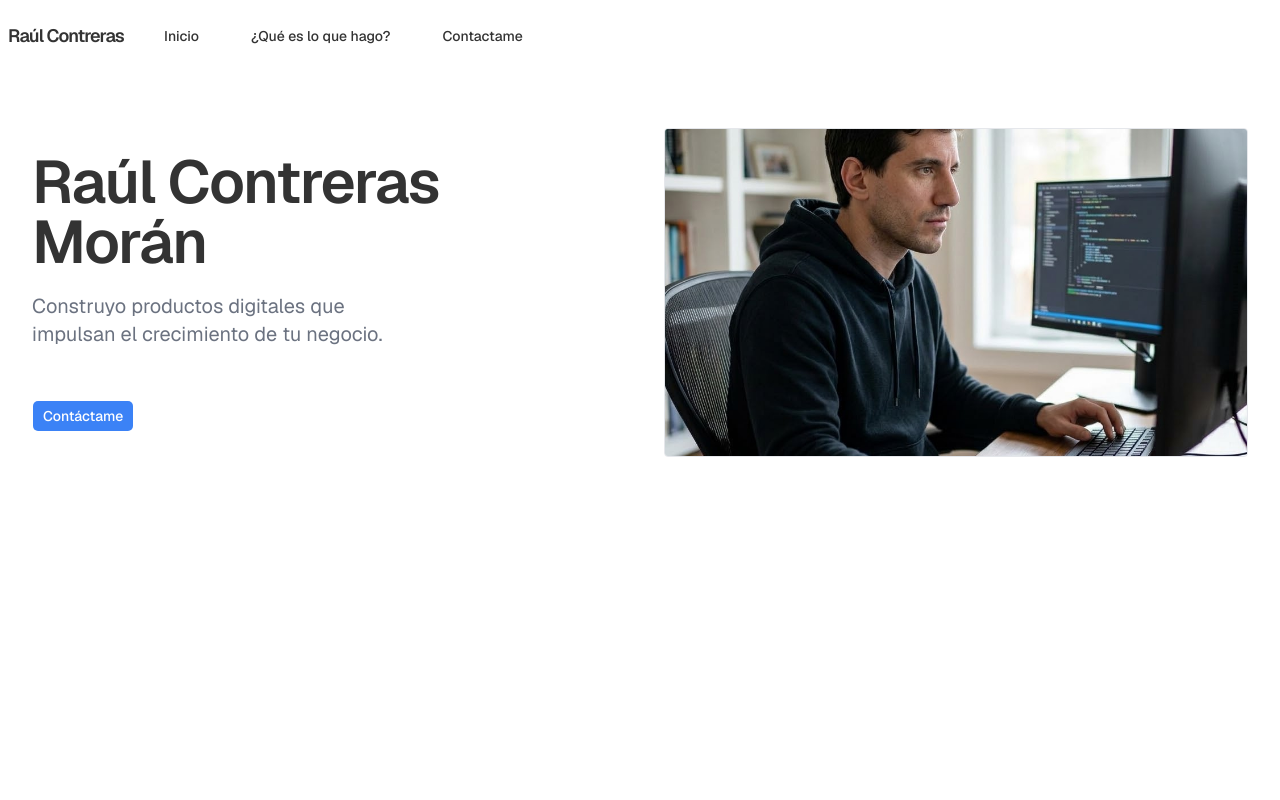
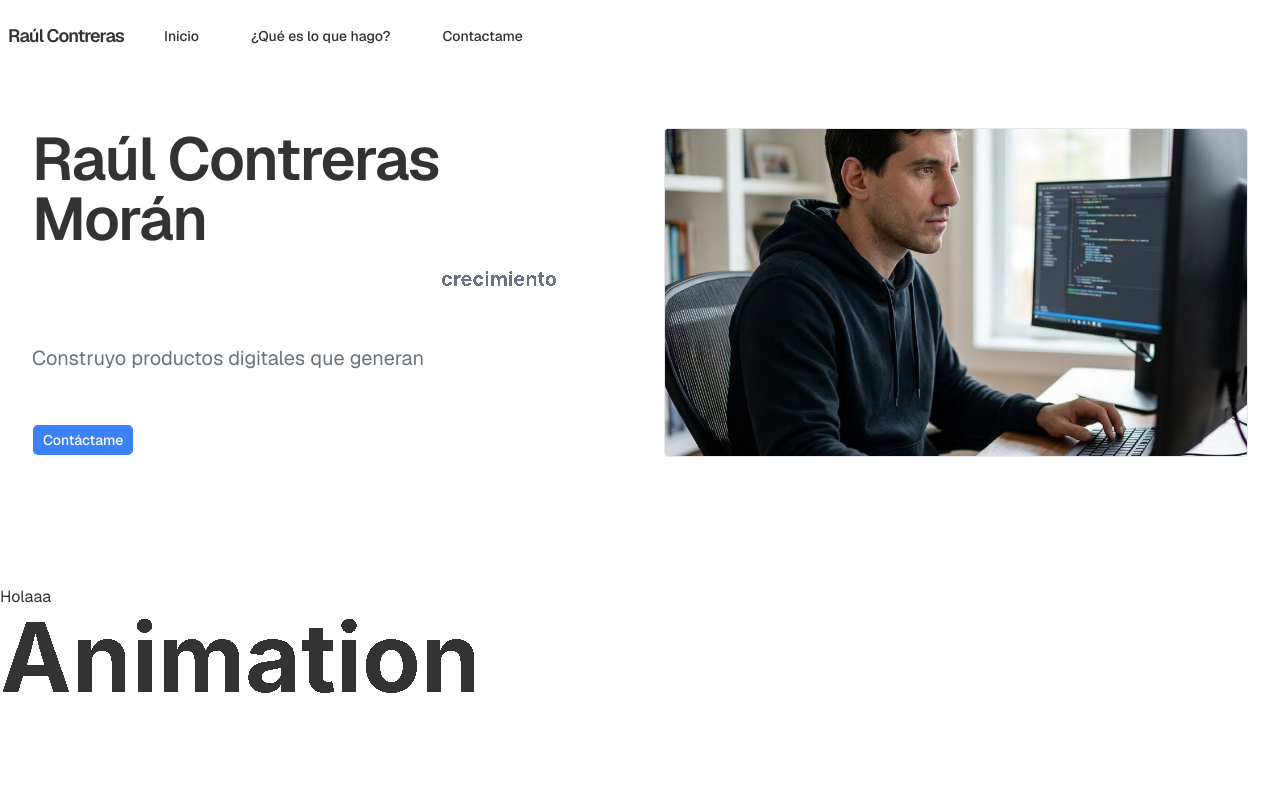
Before and after one commit to sarmancoder/sarmancoder.github.io, a Next.js app: page / in a window 1280 px wide. Shown: the top 800 px of the page. Built offline with nearby package versions, Linux system fonts and the light colour scheme.

Commit message:
Introduciendo el morphing text

```diff
--- a/src/app/page.tsx
+++ b/src/app/page.tsx
@@ -1,4 +1,5 @@
 import { ContactCTA } from "@/components/ContactCTA";
+import { MorphingTextDemo } from "@/components/DemoMorphingText";
 import DialogContactForm from "@/components/DialogContactForm";
 import { MyOtherHero } from "@/components/MyOtherHero";
 import NavBar from "@/components/Navbar";
@@ -12,6 +13,7 @@
       <MyOtherHero>
         <DialogContactForm />
       </MyOtherHero>
+      <MorphingTextDemo />
       {/* <MyHero /> */}
       <VSection heading="Tecnologías con las que he trabajado">
         <MarqueeSection />
--- /dev/null
+++ b/src/components/DemoMorphingText.tsx
@@ -0,0 +1,24 @@
+import { MorphingText } from "./ui/morphing-text"
+
+const texts = [
+  "Hello",
+  "Morphing",
+  "Text",
+  "Animation",
+  "React",
+  "Component",
+  "Smooth",
+  "Transition",
+  "Engaging",
+]
+
+export function MorphingTextDemo() {
+  return <div>
+    <div className="flex flex-row">
+
+    <p>Holaaa
+        <MorphingText texts={texts} />
+    </p>
+    </div>
+    </div>
+}
--- a/src/components/MyOtherHero.tsx
+++ b/src/components/MyOtherHero.tsx
@@ -5,6 +5,7 @@
 import { Badge } from "@/components/ui/badge";
 import { Button } from "@/components/ui/button";
 import { PropsWithChildren } from "react";
+import { MorphingText } from "./ui/morphing-text";
 
 interface Image {
   src: string;
@@ -36,7 +37,7 @@
 }
 
 // eslint-disable-next-line @typescript-eslint/no-empty-object-type
-interface Hero1Props extends HeroBasicProps {}
+interface Hero1Props extends HeroBasicProps { }
 type Props = Partial<Hero1Props>;
 
 const defaultProps: Hero1Props = {
@@ -45,7 +46,7 @@
     announcement: "Check out our latest updates",
   },*/
   heading: "Raúl Contreras Morán",
-  description: "Construyo productos digitales que impulsan el crecimiento de tu negocio.",
+  description: "Construyo productos digitales que hacen crecer tu",
   buttons: {
     primary: {
       text: "Contáctame",
@@ -63,7 +64,7 @@
   },
 };
 
-export function MyOtherHero({children, ...props}: PropsWithChildren<Props>) {
+export function MyOtherHero({ children, ...props }: PropsWithChildren<Props>) {
   const { badge, heading, description, buttons, image, className } = {
     ...defaultProps,
     ...props,
@@ -83,9 +84,15 @@
             <h1 className="max-w-xl text-4xl font-semibold tracking-tight text-pretty md:text-5xl lg:max-w-3xl lg:text-6xl">
               {heading}
             </h1>
-            <p className="max-w-5xl text-balance text-muted-foreground lg:text-xl">
-              {description}
-            </p>
+            <div className="max-w-5xl text-muted-foreground lg:text-xl">
+  <span>Construyo productos digitales que generan </span>
+  <span className="inline-flex min-w-[140px]">
+    <MorphingText
+      texts={["impacto", "valor", "resultados", "crecimiento"]}
+      className="text-muted-foreground lg:text-xl"
+    />
+  </span>
+</div>
             <div className="flex w-full flex-col justify-center gap-2 sm:flex-row lg:justify-start">
               {children}
             </div>
--- /dev/null
+++ b/src/components/ui/morphing-text.tsx
@@ -0,0 +1,149 @@
+"use client"
+
+import { useCallback, useEffect, useRef } from "react"
+
+import { cn } from "@/lib/utils"
+
+const morphTime = 1.5
+const cooldownTime = 0.5
+
+const useMorphingText = (texts: string[]) => {
+  const textIndexRef = useRef(0)
+  const morphRef = useRef(0)
+  const cooldownRef = useRef(0)
+  const timeRef = useRef(new Date())
+
+  const text1Ref = useRef<HTMLSpanElement>(null)
+  const text2Ref = useRef<HTMLSpanElement>(null)
+
+  const setStyles = useCallback(
+    (fraction: number) => {
+      const [current1, current2] = [text1Ref.current, text2Ref.current]
+      if (!current1 || !current2) return
+
+      current2.style.filter = `blur(${Math.min(8 / fraction - 8, 100)}px)`
+      current2.style.opacity = `${Math.pow(fraction, 0.4) * 100}%`
+
+      const invertedFraction = 1 - fraction
+      current1.style.filter = `blur(${Math.min(
+        8 / invertedFraction - 8,
+        100
+      )}px)`
+      current1.style.opacity = `${Math.pow(invertedFraction, 0.4) * 100}%`
+
+      current1.textContent = texts[textIndexRef.current % texts.length]
+      current2.textContent = texts[(textIndexRef.current + 1) % texts.length]
+    },
+    [texts]
+  )
+
+  const doMorph = useCallback(() => {
+    morphRef.current -= cooldownRef.current
+    cooldownRef.current = 0
+
+    let fraction = morphRef.current / morphTime
+
+    if (fraction > 1) {
+      cooldownRef.current = cooldownTime
+      fraction = 1
+    }
+
+    setStyles(fraction)
+
+    if (fraction === 1) {
+      textIndexRef.current++
+    }
+  }, [setStyles])
+
+  const doCooldown = useCallback(() => {
+    morphRef.current = 0
+    const [current1, current2] = [text1Ref.current, text2Ref.current]
+    if (current1 && current2) {
+      current2.style.filter = "none"
+      current2.style.opacity = "100%"
+      current1.style.filter = "none"
+      current1.style.opacity = "0%"
+    }
+  }, [])
+
+  useEffect(() => {
+    let animationFrameId: number
+
+    const animate = () => {
+      animationFrameId = requestAnimationFrame(animate)
+
+      const newTime = new Date()
+      const dt = (newTime.getTime() - timeRef.current.getTime()) / 1000
+      timeRef.current = newTime
+
+      cooldownRef.current -= dt
+
+      if (cooldownRef.current <= 0) doMorph()
+      else doCooldown()
+    }
+
+    animate()
+    return () => {
+      cancelAnimationFrame(animationFrameId)
+    }
+  }, [doMorph, doCooldown])
+
+  return { text1Ref, text2Ref }
+}
+
+interface MorphingTextProps {
+  className?: string
+  texts: string[]
+}
+
+const Texts: React.FC<Pick<MorphingTextProps, "texts">> = ({ texts }) => {
+  const { text1Ref, text2Ref } = useMorphingText(texts)
+  return (
+    <>
+      <span
+        className="absolute inset-x-0 top-0 m-auto inline-block w-full"
+        ref={text1Ref}
+      />
+      <span
+        className="absolute inset-x-0 top-0 m-auto inline-block w-full"
+        ref={text2Ref}
+      />
+    </>
+  )
+}
+
+const SvgFilters: React.FC = () => (
+  <svg
+    id="filters"
+    className="fixed h-0 w-0"
+    preserveAspectRatio="xMidYMid slice"
+  >
+    <defs>
+      <filter id="threshold">
+        <feColorMatrix
+          in="SourceGraphic"
+          type="matrix"
+          values="1 0 0 0 0
+                  0 1 0 0 0
+                  0 0 1 0 0
+                  0 0 0 255 -140"
+        />
+      </filter>
+    </defs>
+  </svg>
+)
+
+export const MorphingText: React.FC<MorphingTextProps> = ({
+  texts,
+  className,
+}) => (
+  <div
+    className={cn(
+      "relative mx-auto h-16 w-full max-w-3xl text-center font-sans text-[40pt] leading-none font-bold filter-[url(#threshold)_blur(0.6px)] md:h-24 lg:text-[6rem]",
+      className
+    )}
+  >
+    <Texts texts={texts} />
+    <SvgFilters />
+  </div>
+)
```
Also changed, not shown: components.json.
